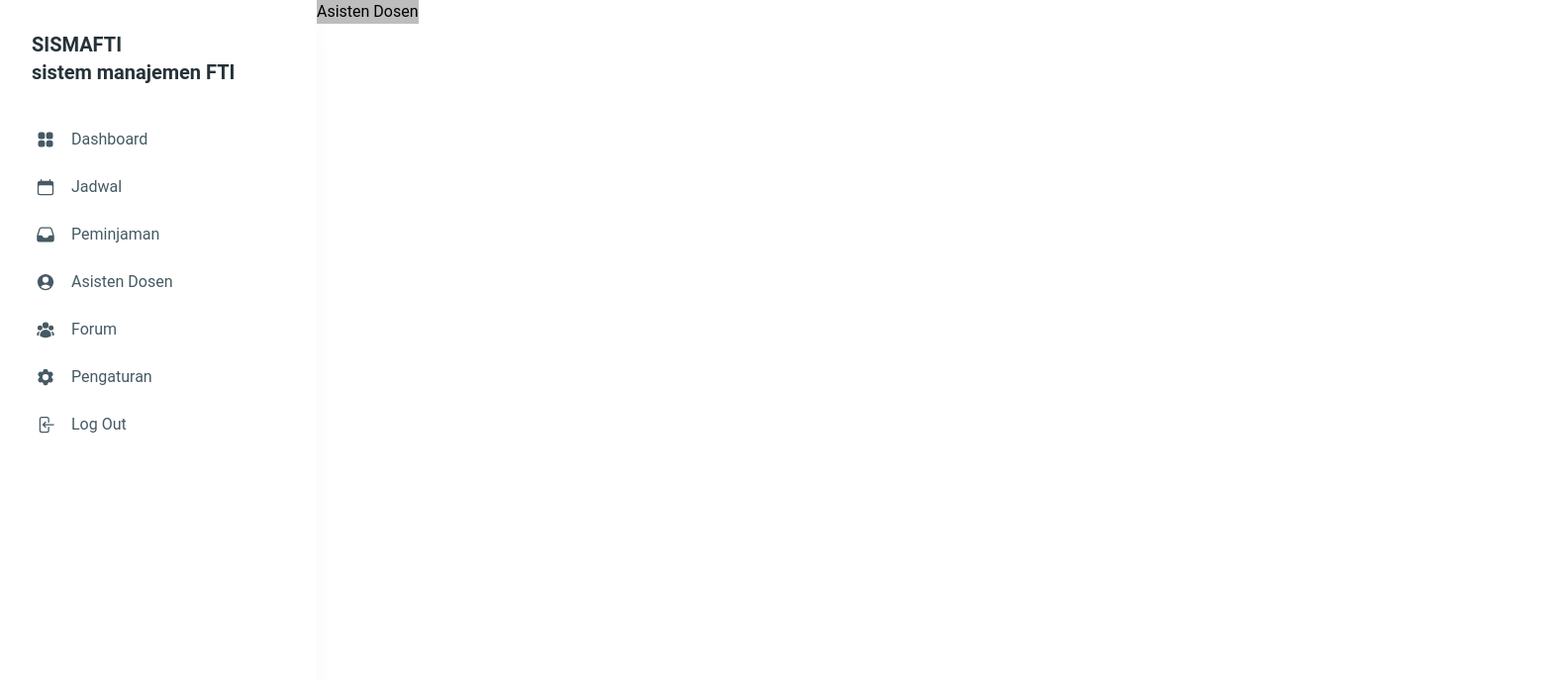
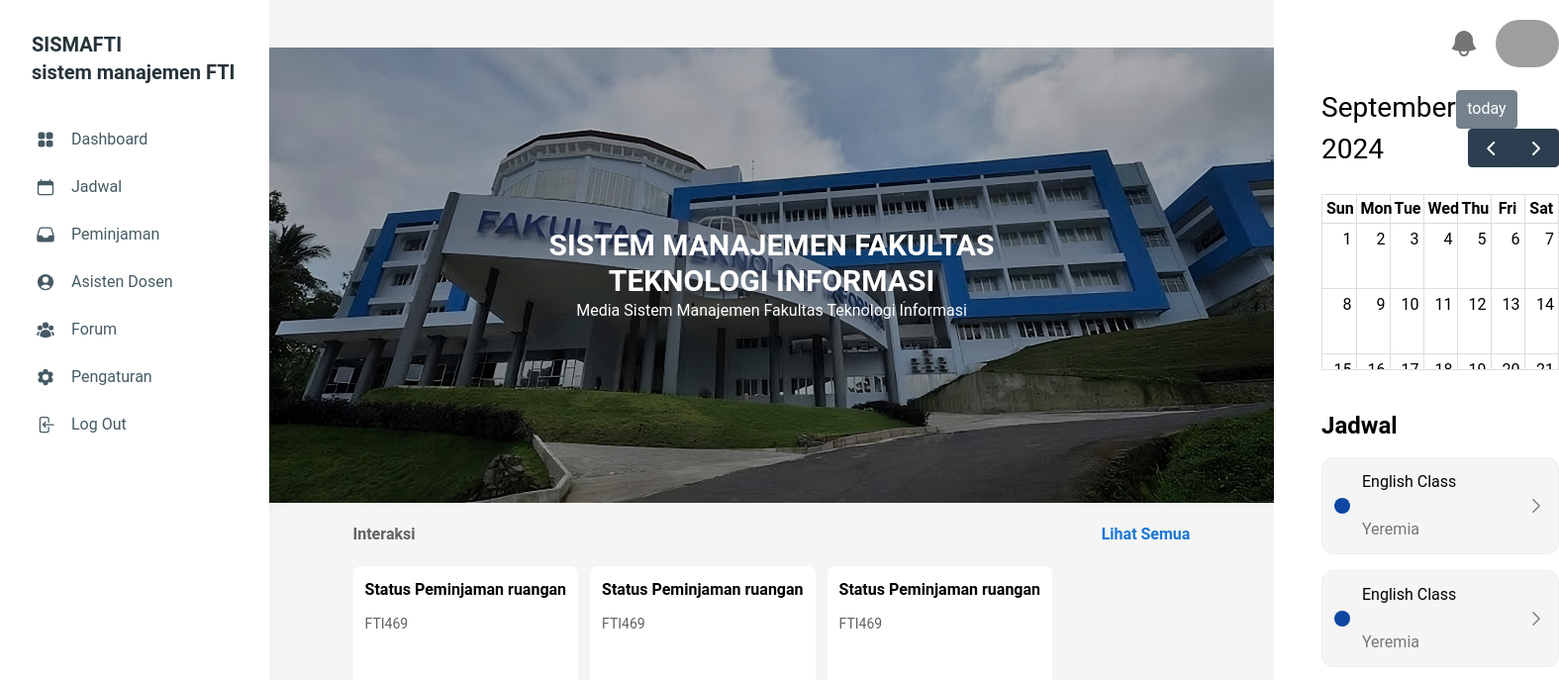
Before and after one commit to Ayyyku/sisma-fti-fe, a React (Vite) app: page /asisten-dosen in a window 1280 px wide. Shown: the top 687 px of the page at 99% size, 1575 px wide, since content can reach past the window. Built offline with nearby package versions, Linux system fonts and the light colour scheme; grey boxes are pictures that could not be loaded.

Commit message:
mengubah halaman asisten dosen seperti dashborad

```diff
--- a/src/Pages/AsistenDosen.jsx
+++ b/src/Pages/AsistenDosen.jsx
@@ -1,12 +1,71 @@
 import React from 'react'
 import Layouts from './Layouts'
-
+import Hero from "../assets/hero.jpg";
+import { BellIcon, ChevronRightIcon } from "@heroicons/react/24/solid";
+import FullCalendar from "@fullcalendar/react";
+import dayGridPlugin from "@fullcalendar/daygrid";
+import CardPeminjamanRuangan from "../components/CardPeminjamanRuangan";
+import JadwalDashboard from "../components/JadwalDashboard";
 const AsistenDosen = () => {
   return (
     <Layouts>
-        <div className="bg-gray-400">
-            <h1>Asisten Dosen</h1>
+       <div className="flex h-screen">
+        <div className="bg-gray-100 h-screen pt-12 ">
+          <div
+            className="bg-local w-[1015px] h-[460px] bg-gradient-to-t from-black to-black bg-cover bg-center flex items-center justify-center back"
+            style={{
+              backgroundImage: `linear-gradient(to top, rgba(0, 0, 0, 0.3), rgba(0, 0, 0, 0.3)), url(${Hero})`,
+            }}
+          >
+            <div>
+              <h1 className="text-center text-3xl text-white font-bold">
+                SISTEM MANAJEMEN FAKULTAS <br />
+                TEKNOLOGI INFORMASI
+              </h1>
+              <p className="text-center text-white">
+                Media Sistem Manajemen Fakultas Teknologi Informasi
+              </p>
+            </div>
+          </div>
+
+          <div className="w-5/6 mx-auto mt-5">
+            <div className="flex justify-between">
+              <p className="text-gray-700 font-bold ">Interaksi</p>
+              <p className="text-blue-700 font-bold ">Lihat Semua</p>
+            </div>
+            <div className="flex gap-3 mt-5">
+              {[...Array(3)].map((_, i) => (
+                <CardPeminjamanRuangan key={i} />
+              ))}
+            </div>
+          </div>
         </div>
+        <div className="ml-12 w-2/3">
+          <div className="flex gap-4 justify-end items-center mt-5">
+            <BellIcon className="h-8 w-8 text-gray-600" />
+            <img
+              src="https://i.pinimg.com/564x/8d/bb/3e/8dbb3ea9dcf5bb51ccc295b05081a442.jpg"
+              alt="img profile"
+              className="w-16 rounded-full"
+            />
+          </div>
+          <div className="mt-5">
+            <FullCalendar
+              plugins={[dayGridPlugin]}
+              initialView="dayGridMonth"
+              className="bg-gray-700 shadow-lg rounded-lg p-4"
+            />
+            <div>
+
+              <h1 className="font-bold mt-10 text-2xl mb-4">Jadwal</h1>
+              <JadwalDashboard />
+              {[...Array(3)].map((_, i) => (
+                <JadwalDashboard key={i} />
+              ))}
+            </div>
+          </div>
+        </div>
+      </div>
     </Layouts>
   )
 }
```
